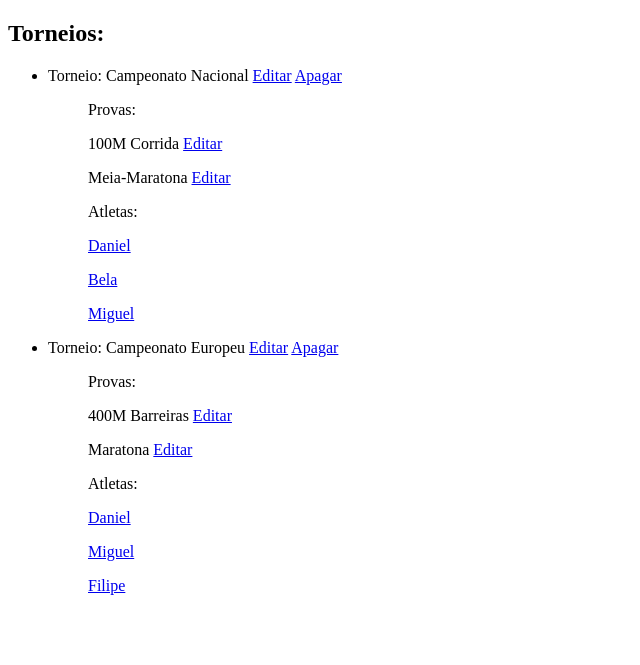
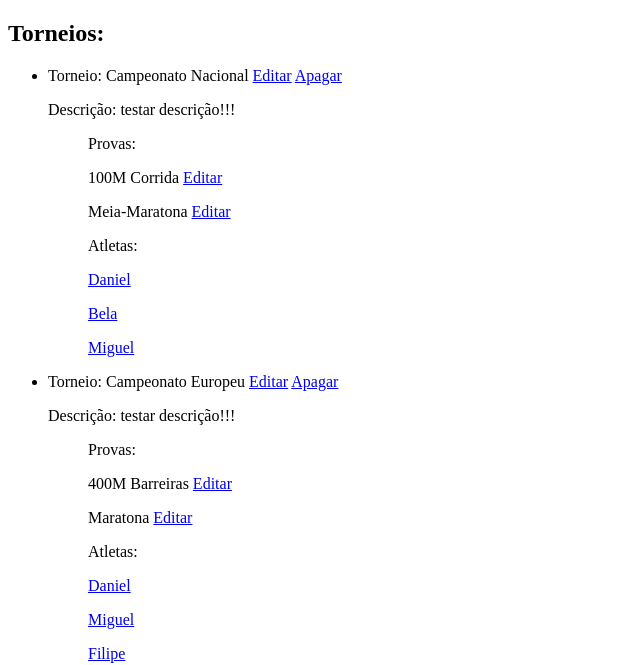
Before and after one commit to a22407006DanielPinto/estudoDjango, a Django app: page /torneios/ in a window 1280 px wide. Shown: the part 26-691 px from the top of the page, without its empty margins (0-640 px from the left). Run offline with Django 5.2, Linux system fonts and the light colour scheme; data comes from the database, SQL or seed files in the repository; both versions use the stored data as it was after the commit.

Commit message:
Alterações

```diff
--- a/torneio/templates/torneios.html
+++ b/torneio/templates/torneios.html
@@ -8,6 +8,7 @@
     <li>Torneio: {{ torneio.nome }}
         <a href="/torneios/torneio/editar/{{torneio.id}}/">Editar</a>
         <a href="/torneios/torneio/apagar/{{torneio.id}}/">Apagar</a>
+        <p>Descrição: {{torneio.descricao}}</p>
         <ul>
             <p>Provas:</p>
             {% for prova in torneio.provas.all %}
```
Also changed, not shown: db.sqlite3.
